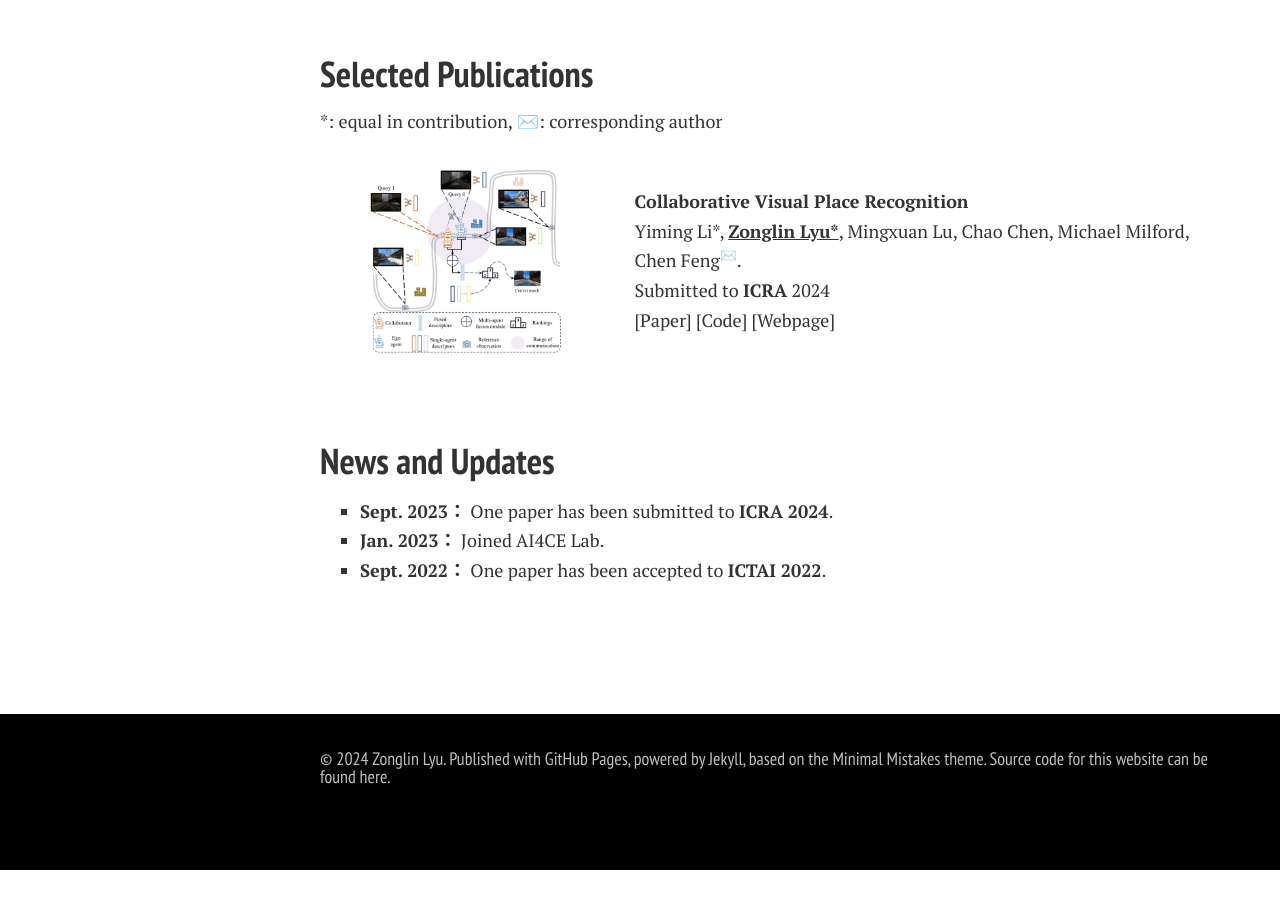
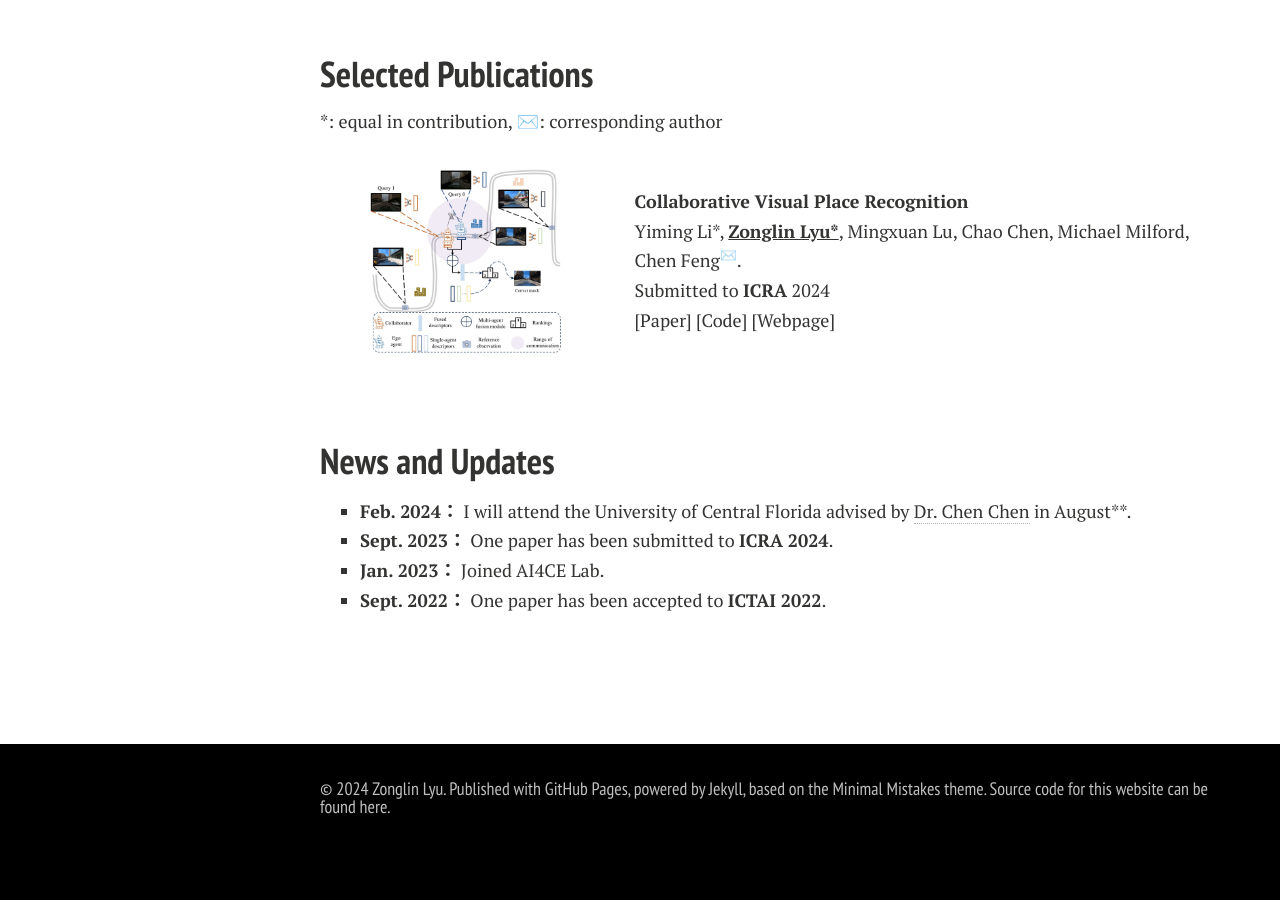
Before and after one commit to ZonglinL/ZonglinL.github.io, a Jekyll site: the page built from index.md, in a window 1280 px wide and 900 px high, scrolled down 1705 px. Built offline with Jekyll 4.4.1, drawn with Linux system fonts in a browser that asks for light colours; nearby versions of some CDN libraries; comment, search, counter and statistics services are not loaded; a style sheet for code colours, icons or effects is not loaded; our own code applies the rules of GitHub Pages for plain Markdown files; before the commit the page ends 2575 px from its top, so only the background shows below that.

Commit message:
Update index.md

```diff
--- a/index.md
+++ b/index.md
@@ -78,6 +78,7 @@ If you have any questions, please email to zonglinlyu123123@gmail.com
 <br>
 
 ## News and Updates
+- **Feb. 2024：** I will attend the University of Central Florida advised by [Dr. Chen Chen](https://www.crcv.ucf.edu/chenchen/) in August**.
 - **Sept. 2023：** One paper has been submitted to **ICRA 2024**.
 - **Jan. 2023：** Joined AI4CE Lab.
 - **Sept. 2022：** One paper has been accepted to **ICTAI 2022**.
```
